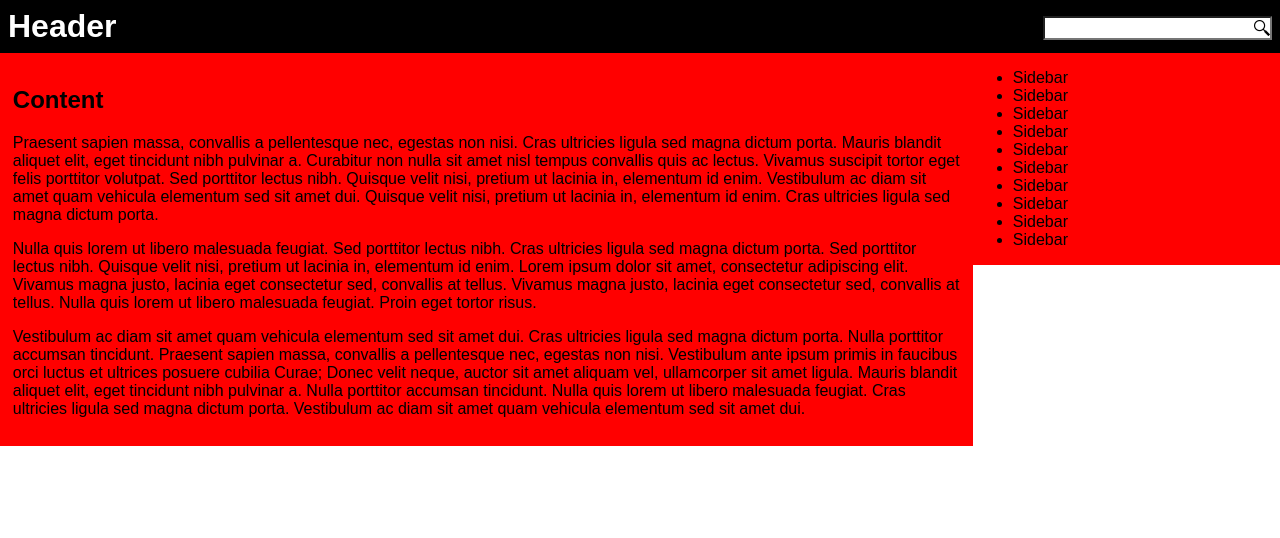
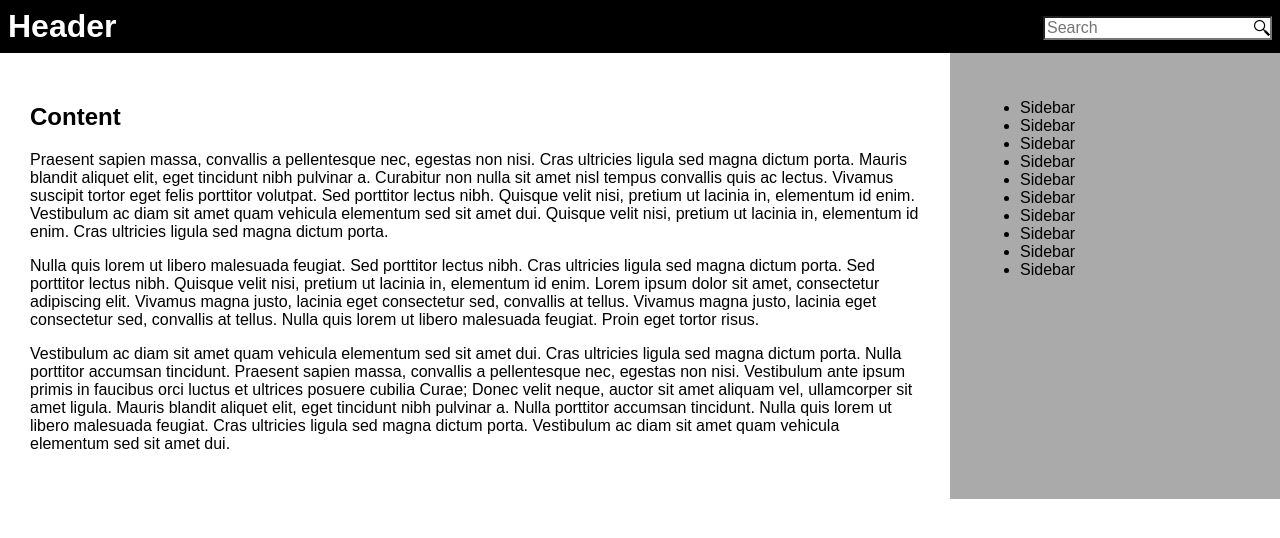
Before and after one commit to alan-jordan/front-end-dev-questions, a plain HTML site: page cssq1/index.html in a window 1280 px wide. Drawn offline with Linux system fonts and the light colour scheme.

Commit message:
css q1 done for now

```diff
--- a/cssq1/css/style.css
+++ b/cssq1/css/style.css
@@ -1,3 +1,6 @@
+body {
+  background-color: white;
+}
 header h1 {
   margin: 0;
   -webkit-margin-before:0em;
@@ -18,6 +21,9 @@ header nav {
   background-color: black;
   margin: 2vh 1vh 1vh 1vh;
 }
+header input {
+  color: black;
+}
 
 .logo {
   position: relative;
@@ -31,17 +37,27 @@ header nav {
   float: right;
 }
 
-main {
-  float: left;
-  width: 74vw;
-  background-color: red;
-  clear: both;
-  padding: 1vw;
+.main .container {
+    padding-right: 330px;
+    overflow: hidden;
 }
+.content {
+    float: left;
+    width: 100%;
+    background-color: #fff;
+}
+.sidebar {
+    float: right;
+    margin-right: -330px;
+    width: 330px;
+    background-color: #aaa;
+}
+.content,
+.sidebar {
+    padding-bottom: 99999px;
+    margin-bottom: -99999px;
+}
+section,
 aside {
-  float: right;
-  background-color: red;
-  width: 24vw;
-  /*padding: 1vw;*/
-  overflow: auto;
+    padding: 30px;
 }
--- a/cssq1/index.html
+++ b/cssq1/index.html
@@ -1,5 +1,6 @@
 <!DOCTYPE html>
 <html lang="en">
+
 <head>
   <meta charset="UTF-8">
   <meta name="viewport" content="width=device-width, initial-scale=1.0">
@@ -7,27 +8,37 @@
   <link rel="stylesheet" type="text/css" href="css/style.css">
   <link rel="stylesheet" type="text/css" href="css/normalize.css">
 </head>
+
 <body>
   <header>
     <h1 class="logo">Header</h1>
     <nav>
-      <input type="text" name="search" class="headerSearch" />
+      <input type="text" placeholder="Search" name="search" class="headerSearch" />
     </nav>
   </header>
-  <br/>
+
+  <div class="main">
+    <div class="container clearfix">
+      <div class="content">
         <section>
-    <main>
           <h2>Content</h2>
           <p>
-        Praesent sapien massa, convallis a pellentesque nec, egestas non nisi. Cras ultricies ligula sed magna dictum porta. Mauris blandit aliquet elit, eget tincidunt nibh pulvinar a. Curabitur non nulla sit amet nisl tempus convallis quis ac lectus. Vivamus suscipit tortor eget felis porttitor volutpat. Sed porttitor lectus nibh. Quisque velit nisi, pretium ut lacinia in, elementum id enim. Vestibulum ac diam sit amet quam vehicula elementum sed sit amet dui. Quisque velit nisi, pretium ut lacinia in, elementum id enim. Cras ultricies ligula sed magna dictum porta.
+            Praesent sapien massa, convallis a pellentesque nec, egestas non nisi. Cras ultricies ligula sed magna dictum porta. Mauris blandit aliquet elit, eget tincidunt nibh pulvinar a. Curabitur non nulla sit amet nisl tempus convallis quis ac lectus. Vivamus
+            suscipit tortor eget felis porttitor volutpat. Sed porttitor lectus nibh. Quisque velit nisi, pretium ut lacinia in, elementum id enim. Vestibulum ac diam sit amet quam vehicula elementum sed sit amet dui. Quisque velit nisi, pretium ut lacinia
+            in, elementum id enim. Cras ultricies ligula sed magna dictum porta.
           </p>
           <p>
-        Nulla quis lorem ut libero malesuada feugiat. Sed porttitor lectus nibh. Cras ultricies ligula sed magna dictum porta. Sed porttitor lectus nibh. Quisque velit nisi, pretium ut lacinia in, elementum id enim. Lorem ipsum dolor sit amet, consectetur adipiscing elit. Vivamus magna justo, lacinia eget consectetur sed, convallis at tellus. Vivamus magna justo, lacinia eget consectetur sed, convallis at tellus. Nulla quis lorem ut libero malesuada feugiat. Proin eget tortor risus.
+            Nulla quis lorem ut libero malesuada feugiat. Sed porttitor lectus nibh. Cras ultricies ligula sed magna dictum porta. Sed porttitor lectus nibh. Quisque velit nisi, pretium ut lacinia in, elementum id enim. Lorem ipsum dolor sit amet, consectetur adipiscing
+            elit. Vivamus magna justo, lacinia eget consectetur sed, convallis at tellus. Vivamus magna justo, lacinia eget consectetur sed, convallis at tellus. Nulla quis lorem ut libero malesuada feugiat. Proin eget tortor risus.
           </p>
           <p>
-        Vestibulum ac diam sit amet quam vehicula elementum sed sit amet dui. Cras ultricies ligula sed magna dictum porta. Nulla porttitor accumsan tincidunt. Praesent sapien massa, convallis a pellentesque nec, egestas non nisi. Vestibulum ante ipsum primis in faucibus orci luctus et ultrices posuere cubilia Curae; Donec velit neque, auctor sit amet aliquam vel, ullamcorper sit amet ligula. Mauris blandit aliquet elit, eget tincidunt nibh pulvinar a. Nulla porttitor accumsan tincidunt. Nulla quis lorem ut libero malesuada feugiat. Cras ultricies ligula sed magna dictum porta. Vestibulum ac diam sit amet quam vehicula elementum sed sit amet dui.
+            Vestibulum ac diam sit amet quam vehicula elementum sed sit amet dui. Cras ultricies ligula sed magna dictum porta. Nulla porttitor accumsan tincidunt. Praesent sapien massa, convallis a pellentesque nec, egestas non nisi. Vestibulum ante ipsum primis
+            in faucibus orci luctus et ultrices posuere cubilia Curae; Donec velit neque, auctor sit amet aliquam vel, ullamcorper sit amet ligula. Mauris blandit aliquet elit, eget tincidunt nibh pulvinar a. Nulla porttitor accumsan tincidunt. Nulla
+            quis lorem ut libero malesuada feugiat. Cras ultricies ligula sed magna dictum porta. Vestibulum ac diam sit amet quam vehicula elementum sed sit amet dui.
           </p>
-    </main>
+        </section>
+      </div>
+      <div class="sidebar">
         <aside>
           <ul>
             <li>Sidebar</li>
@@ -42,7 +53,16 @@
             <li>Sidebar</li>
           </ul>
         </aside>
-  </section>
+      </div>
+    </div>
+    <!-- /.containter -->
+  </div>
+  <!-- /.main -->
+
+  </div>
+  </div>
+
 
 </body>
+
 </html>
```
Lines whose indentation alone changed are shown as unchanged.
